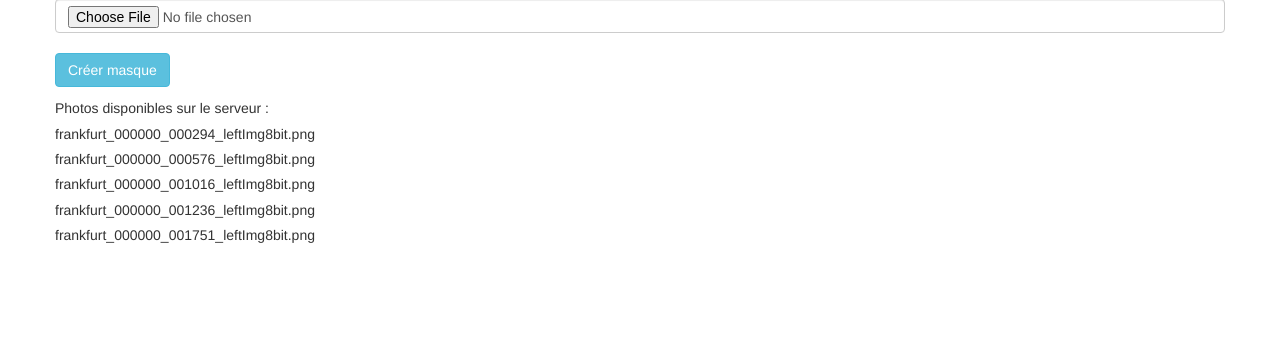
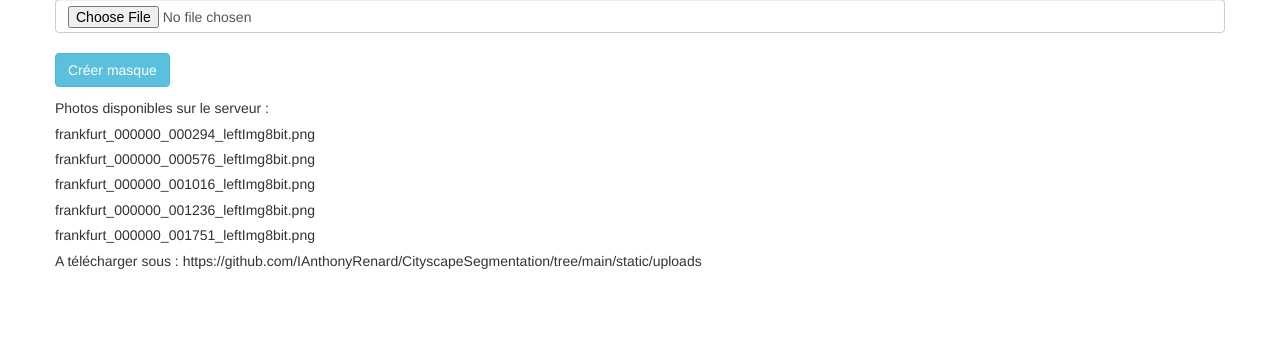
Before and after one commit to IAnthonyRenard/CityscapeSegmentationAPICONSO, a Flask app: page / in a window 1280 px wide. Shown: the part 235-584 px from the top of the page. Run offline with Flask 3, Linux system fonts and the light colour scheme; some libraries are stand-ins or nearby versions.

Commit message:
Mise à jour de templates pour l'API

```diff
--- a/templates/index.html
+++ b/templates/index.html
@@ -61,6 +61,7 @@
      <h5>frankfurt_000000_001016_leftImg8bit.png</h5>
      <h5>frankfurt_000000_001236_leftImg8bit.png</h5>
      <h5>frankfurt_000000_001751_leftImg8bit.png</h5>
+    <h5>A télécharger sous : https://github.com/IAnthonyRenard/CityscapeSegmentation/tree/main/static/uploads</h5>
 </div>
 </div>
 </body>
```
